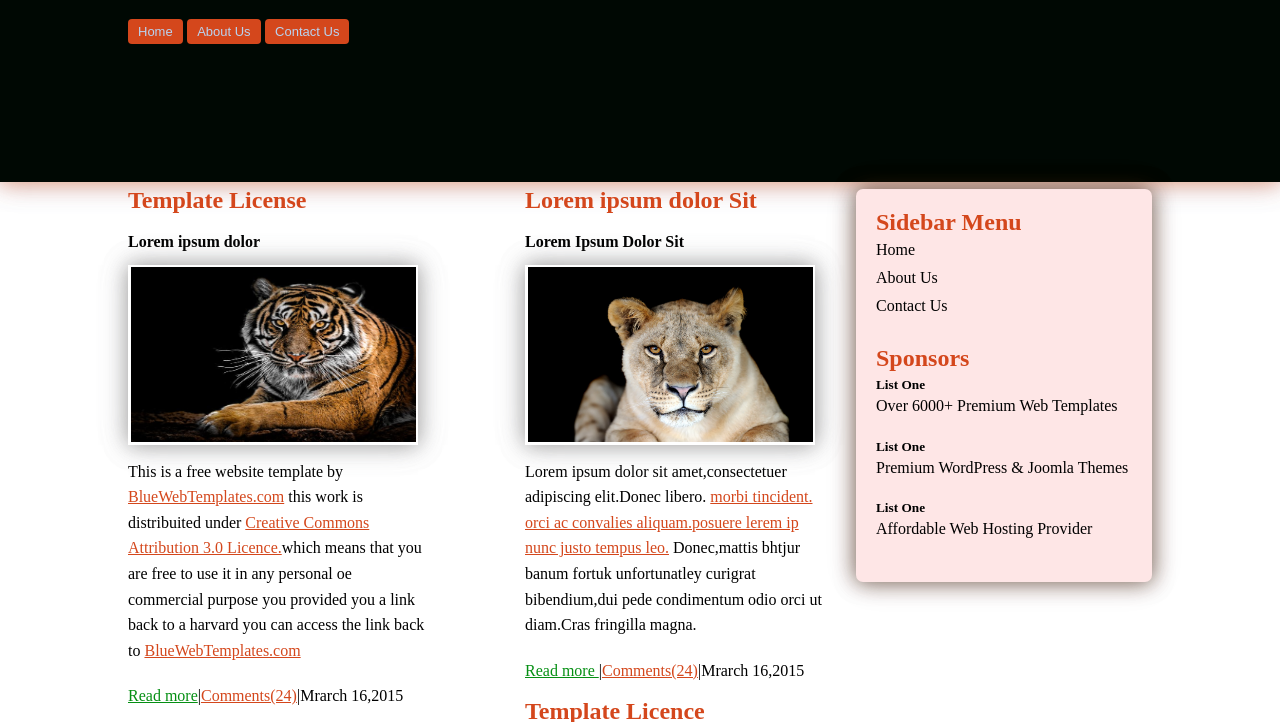
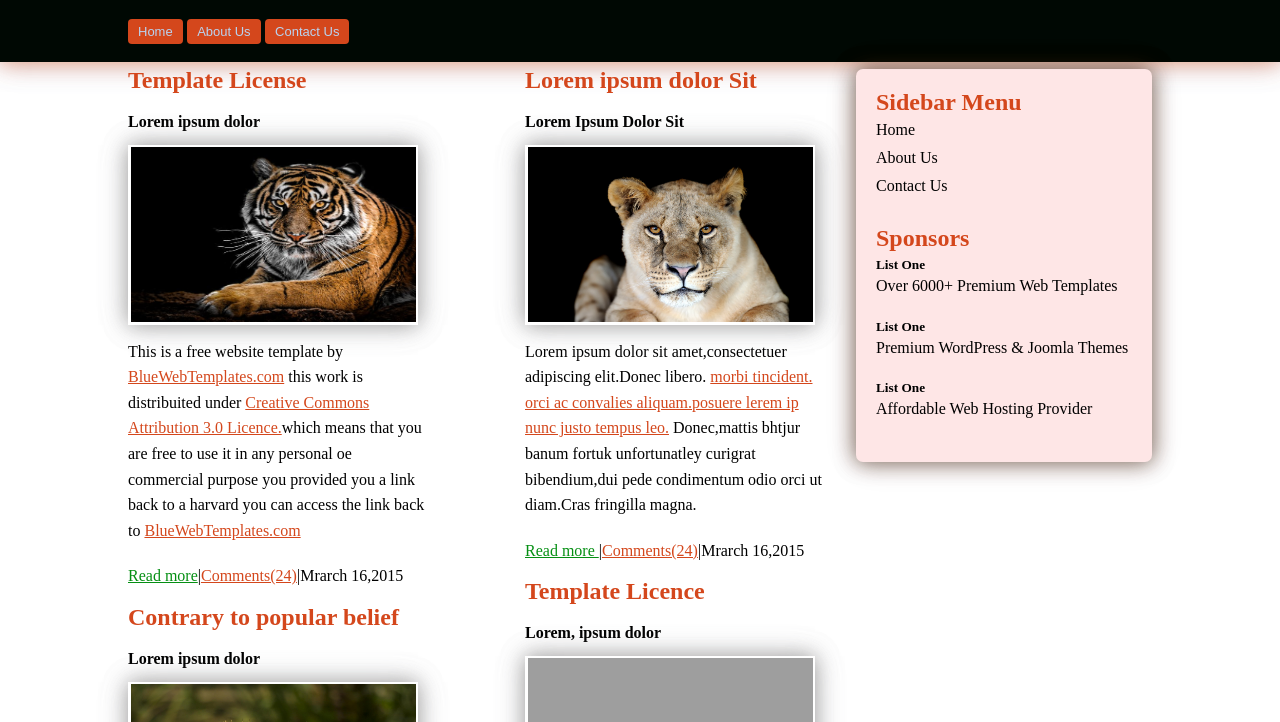
Before and after one commit to hanamelese/Assesment-2_Hana-Melese_UGR-3687-15_sect-4, a plain HTML site: page index.html in a window 1280 px wide. Shown: the part 78-800 px from the top of the page. Drawn offline with Linux system fonts and the light colour scheme; grey boxes are pictures that could not be loaded.

Commit message:
assesment-2

```diff
--- a/src/css/layout.css
+++ b/src/css/layout.css
@@ -7,7 +7,7 @@ header{
     width: 100%;
     right: 0;
     top: 0;
-    height: 30vh;
+    height: 120px;
     padding: 10px 0px;
 }
 .header{
```
